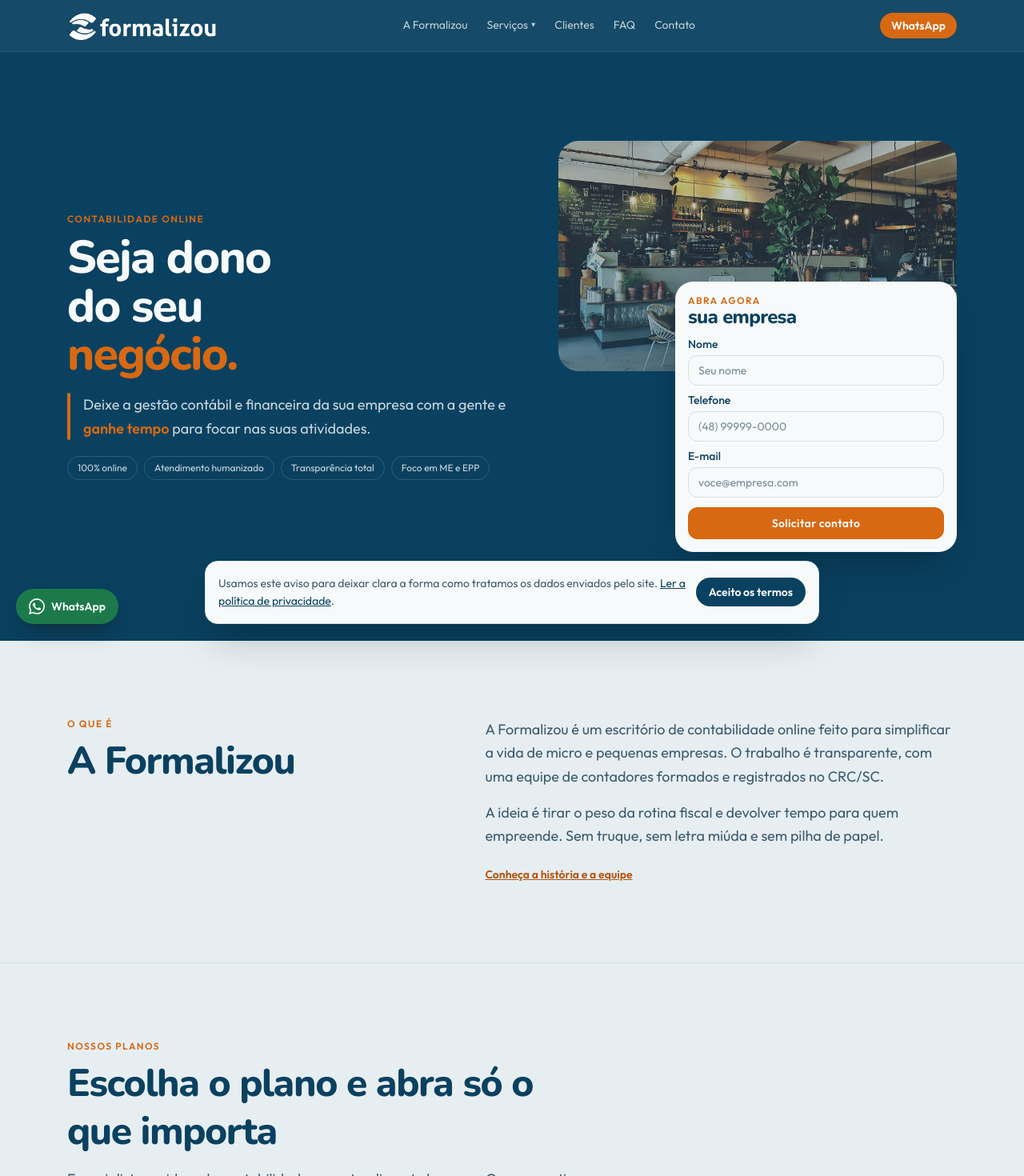
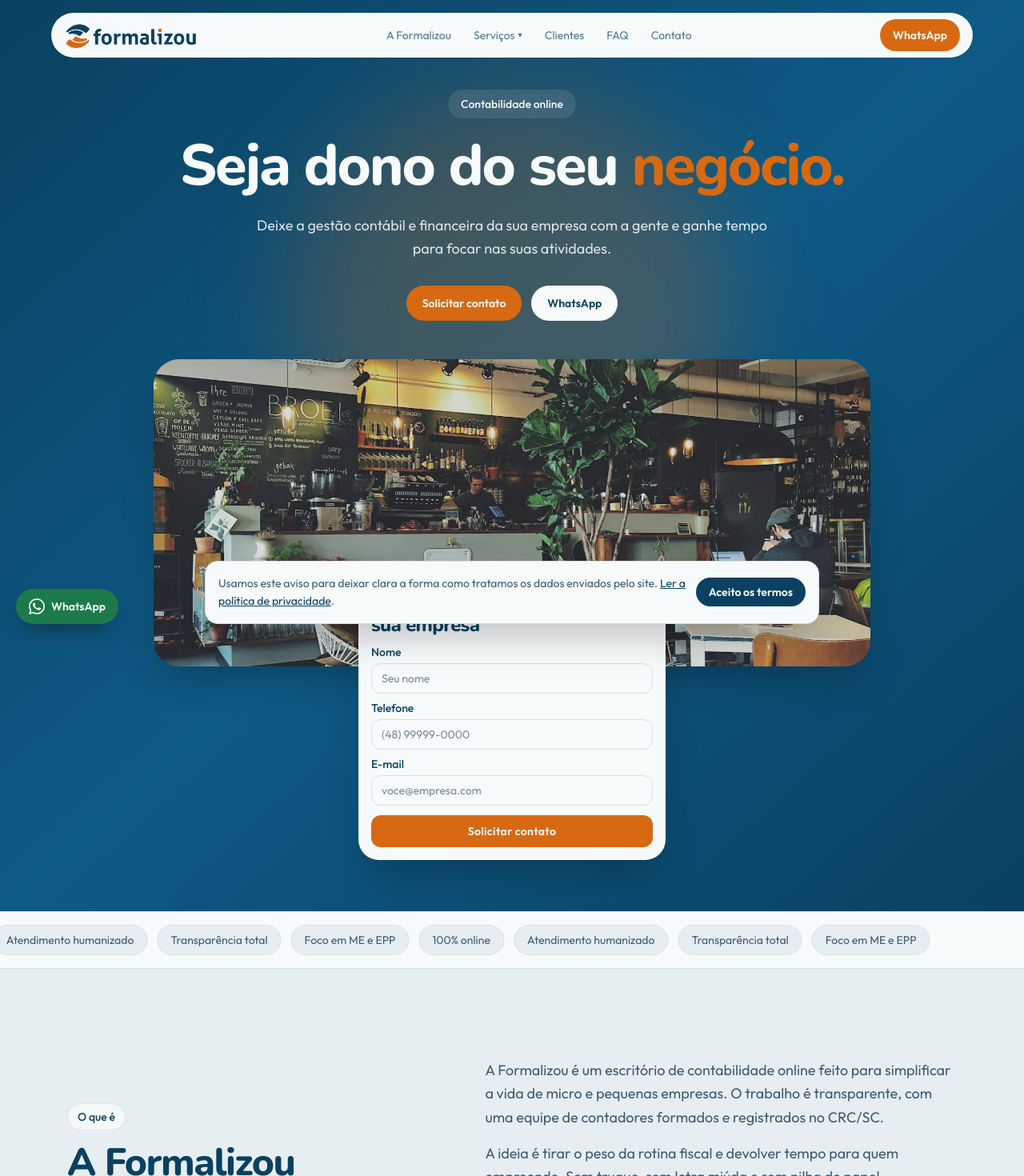
Before and after one commit to betows/formalizou, a Next.js app: page / in a window 1280 px wide. Shown: the top 1470 px of the page at 80% size. Built offline with nearby package versions, Linux system fonts and the light colour scheme.

Commit message:
feat: restyle the site with a centered, moving layout
Keep the Formalizou content and brand colors, and shift the pages toward a floating header, gradient hero, and staggered motion.

```diff
--- a/src/app/globals.css
+++ b/src/app/globals.css
@@ -16,12 +16,36 @@
 
 html {
   scroll-behavior: smooth;
-  scroll-padding-top: 4.25rem;
+  scroll-padding-top: 6.5rem;
 }
 
-.hero-screen {
-  min-height: calc(100vh - 4rem);
-  min-height: calc(100dvh - 4rem);
+@keyframes rise-in {
+  from {
+    opacity: 0;
+    transform: translateY(28px);
+  }
+  to {
+    opacity: 1;
+    transform: none;
+  }
+}
+
+.rise-in {
+  animation: rise-in 0.85s cubic-bezier(0.22, 0.7, 0.2, 1) both;
+}
+
+.d1 { animation-delay: 0.08s; }
+.d2 { animation-delay: 0.16s; }
+.d3 { animation-delay: 0.24s; }
+.d4 { animation-delay: 0.34s; }
+
+@keyframes marquee {
+  from { transform: translateX(0); }
+  to { transform: translateX(-50%); }
+}
+
+.marquee-track {
+  animation: marquee 32s linear infinite;
 }
 
 .reveal {
@@ -135,7 +159,9 @@ dialog.plan-dialog {
 
   .hero-photo,
   .hero-card,
-  .accent-bar {
+  .accent-bar,
+  .rise-in,
+  .marquee-track {
     animation: none;
   }
 
--- a/src/app/page.tsx
+++ b/src/app/page.tsx
@@ -7,50 +7,65 @@ import { PlanExplorer } from "@/components/plan-explorer";
 import { Reveal } from "@/components/reveal";
 import { Testimonials } from "@/components/testimonials";
 import { homeFaq } from "@/lib/content";
+import { WHATSAPP_URL } from "@/lib/site";
 
 const badges = ["100% online", "Atendimento humanizado", "Transparência total", "Foco em ME e EPP"];
 
+function Eyebrow({ children }: { children: string }) {
+  return (
+    <p className="inline-flex items-center rounded-full border border-ink/10 bg-cream/80 px-3 py-1.5 text-sm font-medium text-ink backdrop-blur-sm">
+      {children}
+    </p>
+  );
+}
+
 export default function HomePage() {
+  const loop = [...badges, ...badges];
+
   return (
     <>
-      <section className="hero-screen relative flex items-center overflow-hidden bg-ink text-cream">
-        <div className="relative mx-auto grid w-full max-w-6xl items-start gap-6 px-5 py-6 sm:py-8 lg:grid-cols-[1.05fr_0.9fr] lg:items-center lg:gap-8 lg:py-6 xl:py-12">
-          <div>
-            <p className="text-xs font-semibold uppercase tracking-[0.12em] text-amber">Contabilidade online</p>
-            <h1 className="mt-3 font-display text-[2.6rem] leading-[0.98] sm:text-5xl lg:text-[3.15rem] xl:text-[3.6rem]">
-              <span className="block">Seja dono</span>
-              <span className="mt-1 block">do seu</span>
-              <span className="mt-1 block text-orange">negócio.</span>
-            </h1>
-            <div className="mt-4 flex max-w-xl gap-4 lg:mt-5">
-              <span className="accent-bar w-1 shrink-0 rounded-full bg-orange" aria-hidden="true" />
-              <p className="text-base leading-relaxed text-cream/80 lg:text-lg">
-                Deixe a gestão contábil e financeira da sua empresa com a gente e{" "}
-                <strong className="font-semibold text-amber">ganhe tempo</strong> para focar nas suas atividades.
-              </p>
-            </div>
-            <div className="mt-5 flex flex-wrap gap-2">
-              {badges.map((badge) => (
-                <span key={badge} className="rounded-full border border-white/15 px-3 py-1.5 text-xs text-cream/80">
-                  {badge}
-                </span>
-              ))}
-            </div>
+      <section className="relative overflow-hidden text-cream">
+        <div className="absolute inset-0 bg-linear-to-br from-ink via-[#0e5a86] to-ink" />
+        <div className="absolute top-1/3 left-1/2 size-[34rem] -translate-x-1/2 -translate-y-1/2 rounded-full bg-orange/25 blur-3xl" />
+        <div className="relative mx-auto flex min-h-svh max-w-6xl flex-col items-center px-5 pt-28 pb-16 text-center">
+          <p className="rise-in inline-flex items-center gap-2 rounded-full bg-cream/10 px-4 py-2 text-sm font-medium backdrop-blur-md">
+            Contabilidade online
+          </p>
+          <h1 className="rise-in d1 mt-6 max-w-4xl font-display text-5xl leading-[0.98] tracking-tight md:text-7xl">
+            Seja dono do seu <span className="text-orange">negócio.</span>
+          </h1>
+          <p className="rise-in d2 mt-6 max-w-2xl text-base leading-relaxed text-cream/85 md:text-lg">
+            Deixe a gestão contábil e financeira da sua empresa com a gente e ganhe tempo para focar nas suas atividades.
+          </p>
+          <div className="rise-in d3 mt-8 flex flex-wrap items-center justify-center gap-3">
+            <a
+              href="#contato"
+              className="inline-flex h-11 items-center rounded-full bg-orange px-5 text-sm font-semibold text-cream transition hover:scale-[1.02] hover:bg-orange-deep"
+            >
+              Solicitar contato
+            </a>
+            <a
+              href={WHATSAPP_URL}
+              target="_blank"
+              rel="noreferrer"
+              className="inline-flex h-11 items-center rounded-full bg-cream px-5 text-sm font-semibold text-ink transition hover:scale-[1.02]"
+            >
+              WhatsApp
+            </a>
           </div>
-          <div className="relative">
-            <div className="relative h-44 overflow-hidden rounded-[1.6rem] sm:h-52 lg:h-56 xl:h-72">
+          <div className="rise-in d4 relative mt-12 w-full max-w-4xl">
+            <div className="relative h-56 overflow-hidden rounded-[2rem] shadow-2xl sm:h-72 md:h-96">
               <Image
                 src="/images/hero.jpg"
                 alt="Balcão de um café, o tipo de negócio que a Formalizou ajuda a formalizar"
                 fill
                 priority
                 className="hero-photo object-cover"
-                sizes="(min-width: 1024px) 480px, 100vw"
+                sizes="(min-width: 1024px) 896px, 100vw"
               />
-              <div className="absolute inset-0 bg-gradient-to-t from-ink/45 to-transparent" />
             </div>
-            <div className="hero-card relative z-10 -mt-16 ml-auto w-[min(100%,22rem)] rounded-[1.4rem] bg-cream p-4 text-ink shadow-2xl sm:-mt-24 lg:-mt-32 xl:-mt-28">
-              <p className="text-xs font-semibold uppercase tracking-[0.12em] text-orange">Abra agora</p>
+            <div className="hero-card relative z-10 mx-auto -mt-16 w-[min(100%,24rem)] rounded-[1.6rem] bg-cream p-4 text-left text-ink shadow-2xl sm:-mt-24">
+              <p className="text-xs font-semibold tracking-wide text-orange uppercase">Abra agora</p>
               <p className="font-display text-2xl leading-none">sua empresa</p>
               <div className="mt-3">
                 <ContactForm variant="compact" idPrefix="hero" />
@@ -60,10 +75,20 @@ export default function HomePage() {
         </div>
       </section>
 
-      <Reveal id="sobre" className="mx-auto grid max-w-6xl gap-10 px-5 py-16 md:grid-cols-[0.9fr_1.1fr] md:py-24">
+      <div className="overflow-hidden border-y border-line bg-cream py-4">
+        <div className="marquee-track flex w-max gap-3 px-3">
+          {loop.map((badge, index) => (
+            <span key={`${badge}-${index}`} className="rounded-full border border-line bg-paper px-4 py-2 text-sm text-ink-soft">
+              {badge}
+            </span>
+          ))}
+        </div>
+      </div>
+
+      <Reveal id="sobre" className="mx-auto grid max-w-6xl items-center gap-10 px-5 py-20 md:grid-cols-[0.9fr_1.1fr] md:py-28">
         <div>
-          <p className="text-xs font-semibold uppercase tracking-[0.12em] text-orange">O que é</p>
-          <h2 className="mt-2 font-display text-3xl leading-tight sm:text-4xl md:text-5xl">A Formalizou</h2>
+          <Eyebrow>O que é</Eyebrow>
+          <h2 className="mt-4 font-display text-4xl tracking-tight md:text-5xl">A Formalizou</h2>
         </div>
         <div className="text-lg leading-relaxed text-ink-soft">
           <p>
@@ -79,10 +104,10 @@ export default function HomePage() {
       </Reveal>
 
       <Reveal id="planos" className="border-y border-line bg-paper">
-        <div className="mx-auto max-w-6xl px-5 py-16 md:py-24">
-          <div className="max-w-2xl">
-            <p className="text-xs font-semibold uppercase tracking-[0.12em] text-orange">Nossos planos</p>
-            <h2 className="mt-2 font-display text-3xl leading-tight sm:text-4xl md:text-5xl">Escolha o plano e abra só o que importa</h2>
+        <div className="mx-auto max-w-6xl px-5 py-20 md:py-28">
+          <div className="mx-auto max-w-2xl text-center">
+            <Eyebrow>Nossos planos</Eyebrow>
+            <h2 className="mt-4 font-display text-4xl tracking-tight md:text-5xl">Escolha o plano e abra só o que importa</h2>
             <p className="mt-4 text-lg text-ink-soft">
               Especialistas cuidam da contabilidade com atendimento humano. O comparativo fica aberto. Os detalhes de cada plano abrem um de cada vez.
             </p>
@@ -90,7 +115,7 @@ export default function HomePage() {
           <div className="mt-10">
             <PlanExplorer />
           </div>
-          <p className="mt-4 text-sm text-ink-soft">
+          <p className="mt-6 text-center text-sm text-ink-soft">
             Precisa de algo fora da mensalidade?{" "}
             <Link href="/servicos-avulsos" className="font-semibold text-ink underline">
               Veja os serviços avulsos
@@ -100,23 +125,23 @@ export default function HomePage() {
         </div>
       </Reveal>
 
-      <Reveal id="como-funciona" className="mx-auto max-w-6xl px-5 py-16 md:py-24">
-        <div className="mb-8 max-w-2xl">
-          <p className="text-xs font-semibold uppercase tracking-[0.12em] text-orange">Como funciona</p>
-          <h2 className="mt-2 font-display text-3xl leading-tight sm:text-4xl md:text-5xl">Três passos, um de cada vez</h2>
+      <Reveal id="como-funciona" className="mx-auto max-w-6xl px-5 py-20 md:py-28">
+        <div className="mx-auto mb-10 max-w-2xl text-center">
+          <Eyebrow>Como funciona</Eyebrow>
+          <h2 className="mt-4 font-display text-4xl tracking-tight md:text-5xl">Três passos, um de cada vez</h2>
         </div>
         <HowItWorks />
       </Reveal>
 
-      <Reveal id="faq" className="bg-white/40">
-        <div className="mx-auto grid max-w-6xl gap-8 px-5 py-16 md:grid-cols-[0.8fr_1.2fr] md:py-24">
+      <Reveal id="faq" className="bg-white/50">
+        <div className="mx-auto grid max-w-6xl gap-8 px-5 py-20 md:grid-cols-[0.8fr_1.2fr] md:py-28">
           <div>
-            <p className="text-xs font-semibold uppercase tracking-[0.12em] text-orange">Ainda com dúvidas?</p>
-            <h2 className="mt-2 font-display text-3xl leading-tight sm:text-4xl md:text-5xl">Perguntas frequentes</h2>
+            <Eyebrow>Ainda com dúvidas?</Eyebrow>
+            <h2 className="mt-4 font-display text-4xl tracking-tight md:text-5xl">Perguntas frequentes</h2>
             <p className="mt-4 text-ink-soft">
               Clique em uma pergunta para ler a resposta. Clique de novo para fechar. As outras permanecem fechadas.
             </p>
-            <Link href="/faq" className="mt-6 inline-flex rounded-full bg-ink px-5 py-3 text-sm font-semibold text-cream">
+            <Link href="/faq" className="mt-6 inline-flex h-11 items-center rounded-full bg-ink px-5 text-sm font-semibold text-cream">
               Acesse o FAQ completo
             </Link>
           </div>
@@ -124,15 +149,15 @@ export default function HomePage() {
         </div>
       </Reveal>
 
-      <Reveal id="clientes" className="mx-auto max-w-6xl px-5 py-16 md:py-24">
-        <div className="mb-8">
-          <p className="text-xs font-semibold uppercase tracking-[0.12em] text-orange">Clientes</p>
-          <h2 className="mt-2 max-w-3xl font-display text-3xl leading-tight sm:text-4xl md:text-5xl">Quem já deixou a contabilidade com a gente</h2>
+      <Reveal id="clientes" className="mx-auto max-w-6xl px-5 py-20 md:py-28">
+        <div className="mx-auto mb-10 max-w-2xl text-center">
+          <Eyebrow>Clientes</Eyebrow>
+          <h2 className="mt-4 font-display text-4xl tracking-tight md:text-5xl">Quem já deixou a contabilidade com a gente</h2>
         </div>
         <Testimonials />
       </Reveal>
 
-      <Reveal id="contato" className="mx-auto grid max-w-6xl items-center gap-8 px-5 pb-20 md:grid-cols-2">
+      <Reveal id="contato" className="mx-auto grid max-w-6xl items-center gap-8 px-5 pb-24 md:grid-cols-2">
         <div className="relative min-h-72 overflow-hidden rounded-[2rem]">
           <Image
             src="/images/workspace.jpg"
@@ -143,9 +168,9 @@ export default function HomePage() {
           />
         </div>
         <div className="rounded-[2rem] bg-ink p-6 text-cream md:p-8">
-          <p className="text-xs font-semibold uppercase tracking-[0.12em] text-amber">Vamos conversar?</p>
-          <h2 className="mt-2 font-display text-3xl leading-tight sm:text-4xl">Conte o momento da sua empresa</h2>
-          <p className="mt-3 text-sm text-cream/70">
+          <p className="text-sm font-medium text-orange">Vamos conversar?</p>
+          <h2 className="mt-2 font-display text-4xl tracking-tight">Conte o momento da sua empresa</h2>
+          <p className="mt-3 text-sm text-cream/75">
             O formulário monta a mensagem e abre o WhatsApp da Formalizou. Nada fica salvo neste site.
           </p>
           <div className="mt-5 rounded-2xl bg-cream p-4 text-ink">
--- a/src/components/how-it-works.tsx
+++ b/src/components/how-it-works.tsx
@@ -17,7 +17,7 @@ export function HowItWorks() {
             type="button"
             aria-pressed={selected}
             onClick={() => setActive(index)}
-            className={`rounded-3xl border p-5 text-left transition ${selected ? "border-orange bg-ink text-cream" : "border-line bg-cream text-ink hover:border-orange/40"}`}
+            className={`rounded-[1.75rem] border p-5 text-left transition duration-300 hover:-translate-y-0.5 ${selected ? "border-orange bg-ink text-cream shadow-lg" : "border-line bg-cream text-ink hover:border-orange/40"}`}
           >
             <span className={`font-display text-4xl ${selected ? "text-amber" : "text-orange"}`}>
               0{index + 1}
--- a/src/components/logo.tsx
+++ b/src/components/logo.tsx
@@ -5,12 +5,12 @@ export function Logo({ variant = "header" }: { variant?: "header" | "footer" })
 
   return (
     <Image
-      src={footer ? "/brand/logo-white-tagline.png" : "/brand/logo-white.png"}
+      src={footer ? "/brand/logo-white-tagline.png" : "/brand/logo-color.png"}
       alt="Formalizou"
-      width={footer ? 1141 : 1141}
+      width={1141}
       height={footer ? 266 : 218}
       priority={!footer}
-      className={footer ? "h-14 w-auto sm:h-16" : "h-8 w-auto lg:h-9"}
+      className={footer ? "h-14 w-auto sm:h-16" : "h-8 w-auto"}
     />
   );
 }
--- a/src/components/site-header.tsx
+++ b/src/components/site-header.tsx
@@ -19,7 +19,7 @@ const serviceLinks = [
 ];
 
 function navClass(active: boolean) {
-  return `inline-flex h-10 items-center border-b-2 text-sm leading-none ${active ? "border-orange text-cream" : "border-transparent text-cream/75 hover:text-cream"}`;
+  return `inline-flex h-10 items-center rounded-full px-3 text-sm leading-none transition ${active ? "bg-ink/10 text-ink" : "text-ink/70 hover:bg-ink/5 hover:text-ink"}`;
 }
 
 export function SiteHeader() {
@@ -48,12 +48,12 @@ export function SiteHeader() {
   }
 
   return (
-    <header className="sticky top-0 z-40 border-b border-white/10 bg-ink/95 text-cream backdrop-blur">
-      <div className="mx-auto flex h-16 max-w-6xl items-center justify-between gap-4 px-5">
+    <header className="fixed top-3 right-0 left-0 z-50 px-3 sm:top-4 sm:px-4">
+      <div className="mx-auto flex h-14 max-w-6xl items-center justify-between gap-3 rounded-full bg-cream px-3 text-ink shadow-sm sm:px-4">
         <Link href="/" aria-label="Formalizou, página inicial" className="flex shrink-0 items-center" onClick={close}>
           <Logo />
         </Link>
-        <nav className="hidden h-full items-center gap-4 whitespace-nowrap lg:flex xl:gap-6" aria-label="Principal">
+        <nav className="hidden h-full items-center gap-1 whitespace-nowrap lg:flex" aria-label="Principal">
           <Link href="/#sobre" className={navClass(pathname === "/a-formalizou")} onClick={(event) => onMenuClick(event, "/#sobre")}>
             A Formalizou
           </Link>
@@ -102,13 +102,13 @@ export function SiteHeader() {
             href={WHATSAPP_URL}
             target="_blank"
             rel="noreferrer"
-            className="hidden rounded-full bg-orange px-3.5 py-1.5 text-sm font-semibold text-cream hover:bg-orange-deep sm:inline-flex"
+            className="hidden h-10 items-center rounded-full bg-orange px-4 text-sm font-semibold text-cream transition hover:bg-orange-deep sm:inline-flex"
           >
             WhatsApp
           </a>
           <button
             type="button"
-            className="grid h-10 w-10 place-items-center rounded-full border border-white/15 lg:hidden"
+            className="grid h-10 w-10 place-items-center rounded-full border border-ink/10 lg:hidden"
             aria-expanded={open}
             aria-controls="menu-mobile"
             onClick={() => setOpen((value) => !value)}
@@ -121,15 +121,15 @@ export function SiteHeader() {
         </div>
       </div>
       {open ? (
-        <nav id="menu-mobile" className="border-t border-white/10 px-5 py-2 lg:hidden" aria-label="Mobile">
-          <div className="divide-y divide-white/10 text-sm">
+        <nav id="menu-mobile" className="mx-auto mt-2 max-w-6xl rounded-3xl bg-cream px-5 py-2 text-ink shadow-lg lg:hidden" aria-label="Mobile">
+          <div className="divide-y divide-ink/10 text-sm">
             {links.map((link) => (
-              <Link key={link.href} href={link.href} className="block py-3 text-cream/90" onClick={(event) => onMenuClick(event, link.href)}>
+              <Link key={link.href} href={link.href} className="block py-3 text-ink" onClick={(event) => onMenuClick(event, link.href)}>
                 {link.label}
               </Link>
             ))}
             {serviceLinks.map((link) => (
-              <Link key={link.href} href={link.href} className="block py-3 pl-3 text-cream/70" onClick={(event) => onMenuClick(event, link.href)}>
+              <Link key={link.href} href={link.href} className="block py-3 pl-3 text-ink/70" onClick={(event) => onMenuClick(event, link.href)}>
                 {link.label}
               </Link>
             ))}
--- a/src/components/testimonials.tsx
+++ b/src/components/testimonials.tsx
@@ -8,7 +8,7 @@ export function Testimonials() {
   const current = testimonials[active] ?? testimonials[0];
 
   return (
-    <div className="grid gap-6 lg:grid-cols-[1.4fr_0.8fr]">
+    <div className="grid items-stretch gap-6 lg:grid-cols-[1.4fr_0.8fr]">
       <figure className="rounded-[2rem] bg-ink p-7 text-cream md:p-10">
         <blockquote className="font-display text-2xl leading-snug md:text-4xl">“{current.quote}”</blockquote>
         <figcaption className="mt-8">
```
Also changed, not shown: src/components/page-hero.tsx (+9 -5 lines), public/brand/logo-color.png (added).
